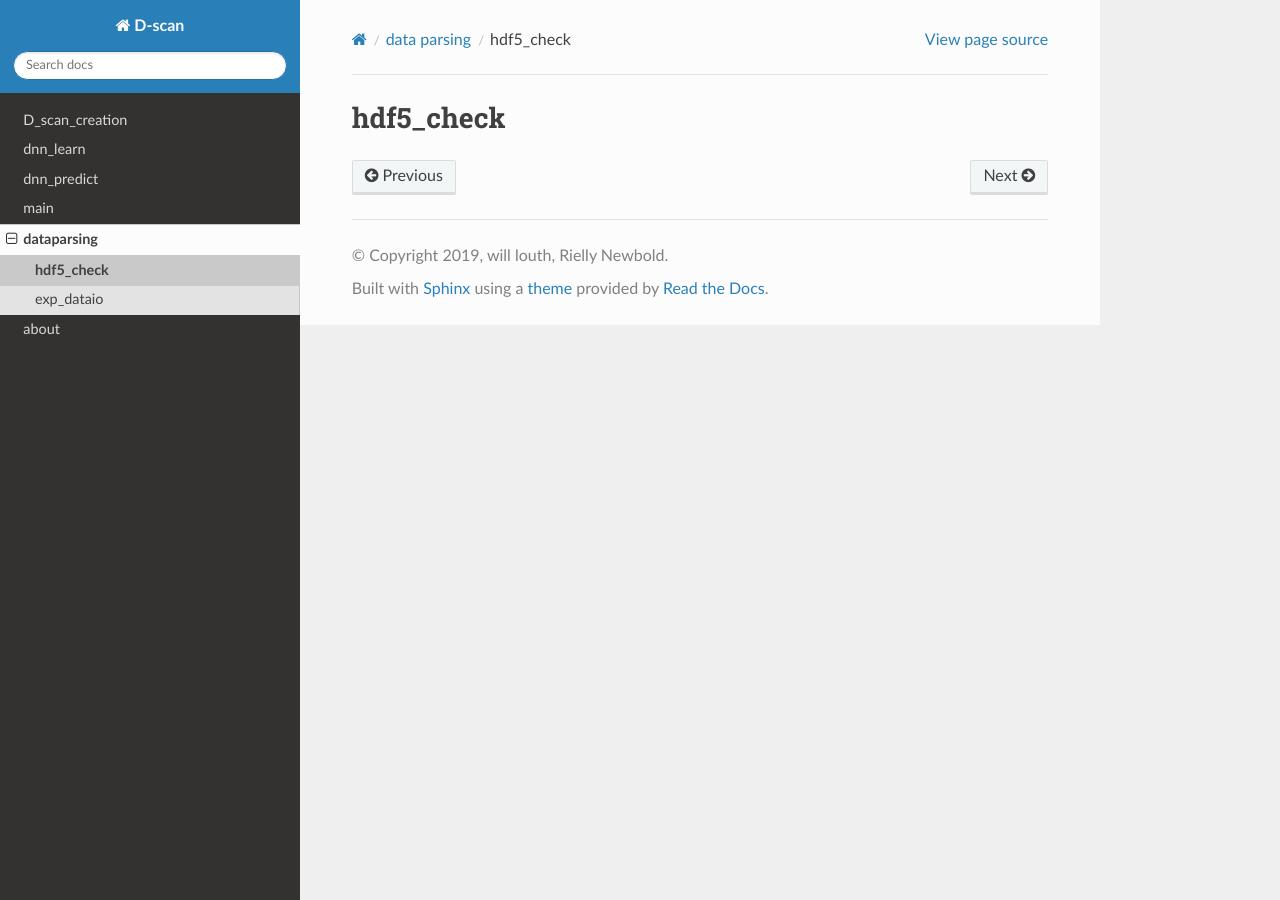
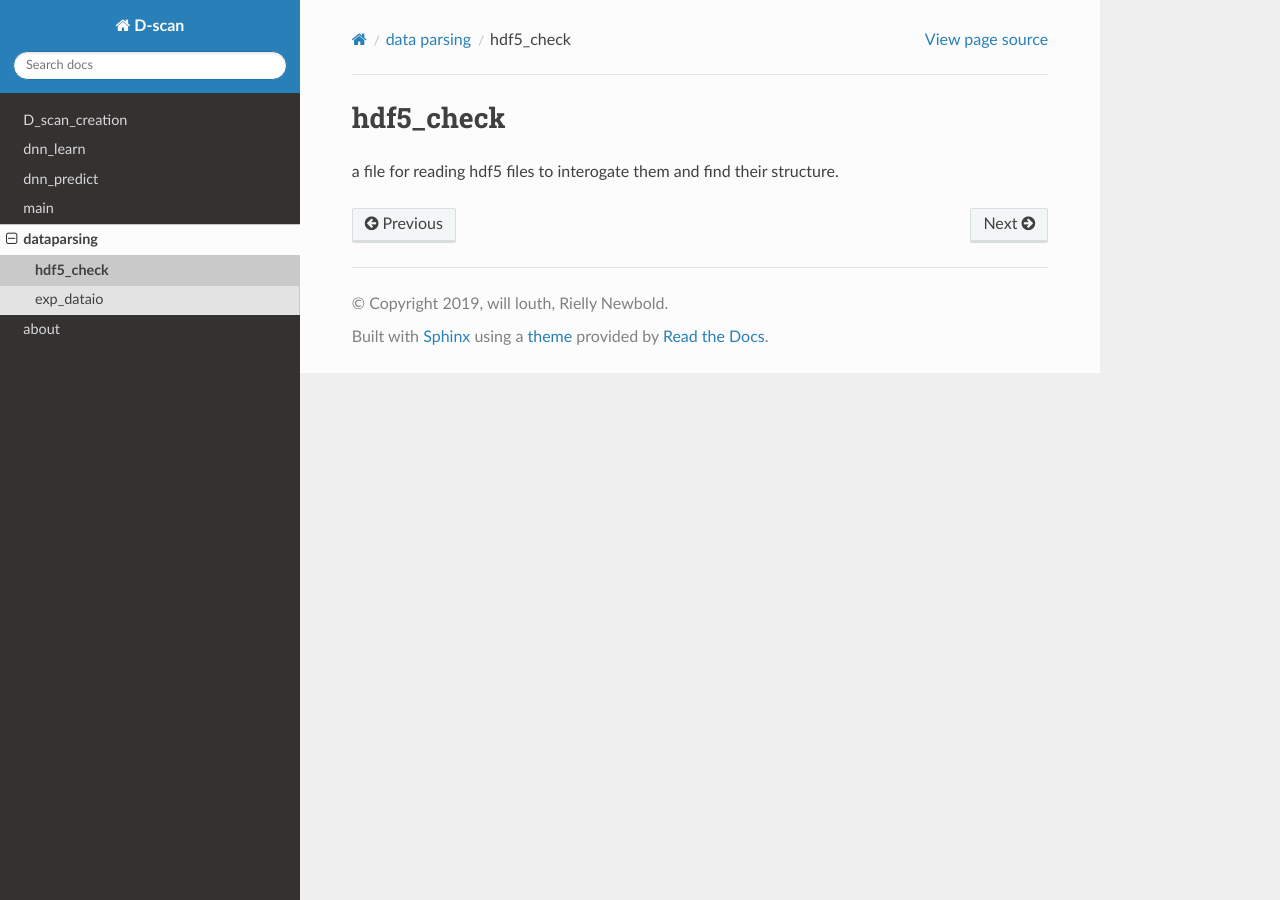
Before and after one commit to williamlouth/D-Scan-docs, a Sphinx documentation site: the page built from source/dataparsing/hdf5_check.rst, in a window 1280 px wide. Built offline with Sphinx 7.4.7 and the Read the Docs theme 2.0.0, drawn with Linux system fonts in a browser that asks for light colours.

Commit message:
updating the docs

```diff
--- a/source/dataparsing/hdf5_check.rst
+++ b/source/dataparsing/hdf5_check.rst
@@ -1,2 +1,5 @@
 hdf5_check
 ##########
+
+
+a file for reading hdf5 files to interogate them and find their structure.
```
